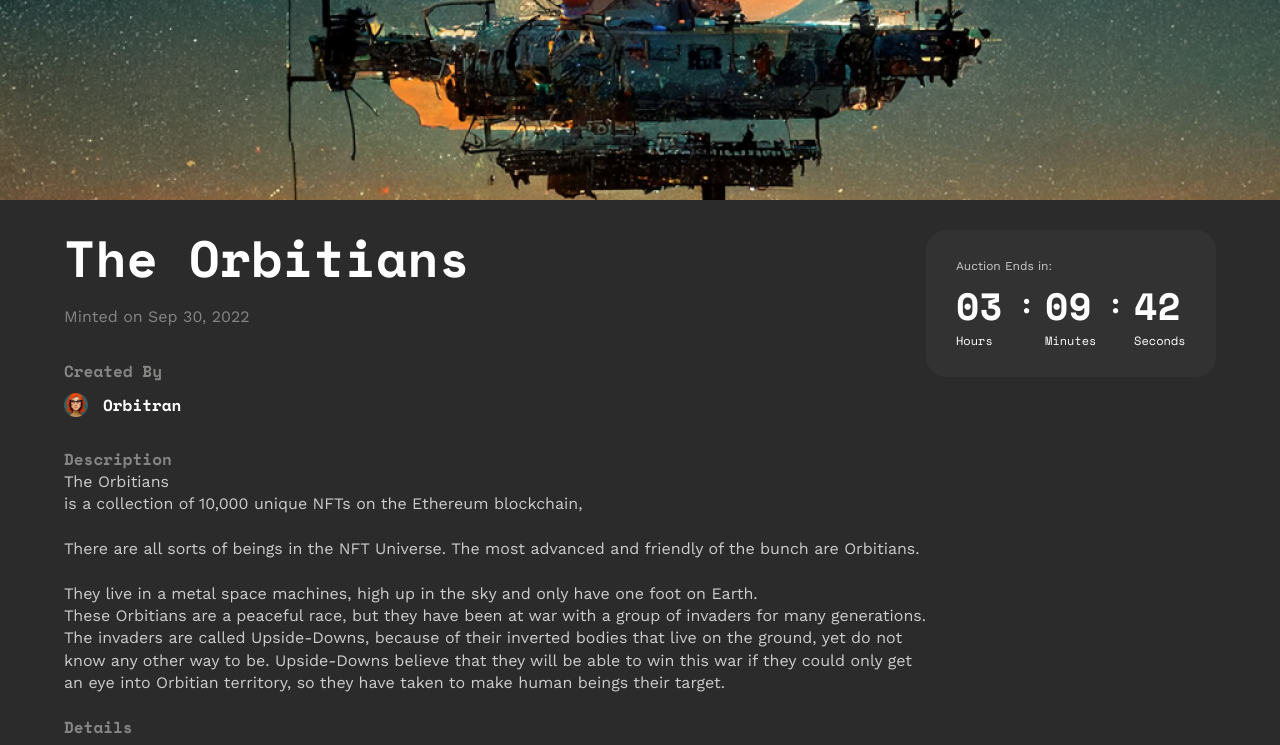
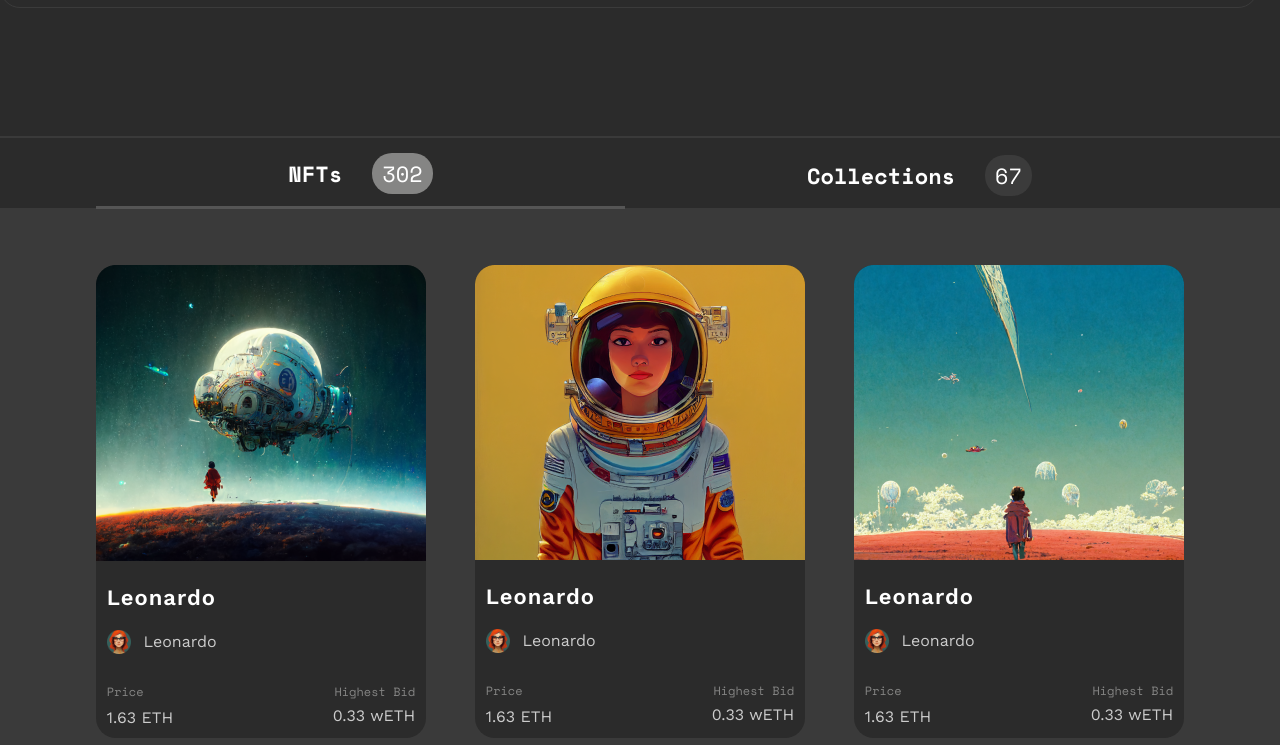
Before and after one commit to Victor-B-S/NFT-Marketplace, a React (Vite) app: page /marketplace in a window 1280 px wide. Shown: the part 460-1205 px from the top of the page. Built offline with nearby package versions, Linux system fonts and the light colour scheme.

Commit message:
Nft-Page e MarketPlace Finalizados

```diff
--- a/src/App.jsx
+++ b/src/App.jsx
@@ -12,11 +12,14 @@ import Navbar from './components/Navbar/navbar';
 
 export default function App() {
   return (
-    <>
-    <Navbar />
-    <NftPage />
-
-    </>
+    <Routes>
+      <Route path="/" element={<Homepage />} />
+      <Route path='/artist-page' element={<ArtistPageLink />}/>
+      <Route path='/marketplace' element={<MarketplaceLink />}/>
+      <Route path='/create-account' element={<Account forWhat='Create'/>}/>
+      <Route path='/connect-wallet' element={<Account forWhat='Connect'/>}/>
+      <Route path='/ranking' element={<Ranking/>}/>
+    </Routes>
   )
 }
 /* <Routes>
--- a/src/Marketplace.jsx
+++ b/src/Marketplace.jsx
@@ -2,6 +2,7 @@ import Card from "./components/UI/Card";
 import classes from "./Marketplace.module.css";
 import { imagePaths } from "./components/UI/imagePaths";
 import { useEffect, useState } from "react";
+import CardsList from "./components/UI/CardsList";
 
 
 function Marketplace() {
@@ -42,32 +43,28 @@ function Marketplace() {
           </div>
         </div>
       </div>
+      <div className={classes.marketLine}></div>
 
       <div className={classes.marketContainer}>
         <div className={classes.marketFlex}>
           <div className={classes.marketFilter}>
-            <div className={classes.marketFilterNfts}>
+            <div className={`${classes.marketFilter} ${classes.marketFilterActive}`}>
               <span>NFTs</span>
               <span>302</span>
             </div>
-            <div className={classes.marketFilterCollections}>
+            <div className={classes.marketFilter}>
               <span>Collections</span>
               <span>67</span>
             </div>
           </div>
         </div>
       </div>
-      <div className={classes.marketContainer}>
-        <div className={classes.marketFlex}>
-          <div className={classes.gridCard}>
-            {imagePaths
-              .slice(0, numCards)
-              .map((path, index) => (
-                <Card key={index} cardImg={path} />
-              ))}
-          </div>
-        </div>
+      <div className={classes.marketCards}>
+        <CardsList Page={"MarketPlace"} />
+
       </div>
+
+
     </>
   );
 }
--- a/src/Marketplace.module.css
+++ b/src/Marketplace.module.css
@@ -1,28 +1,7 @@
-.marketContainer {
-  display: grid;
-  grid-template-columns: 15% 70% 15%;
-  position: relative;
+.marketCards{
+  background: #3a3a3a;
 }
 
-.marketContainer:nth-child(2) {
-  padding-top: 25px;
-  border-top: 2px solid #3a3a3a;
-}
-
-.marketContainer:nth-child(3) {
-  background: var(--background-secondary, #3b3b3b);
-  display: flex;
-  justify-content: center;
-  justify-items: center;
-}
-
-.marketFlex {
-  grid-column: 2;
-}
-
-.marketFlex:nth-child(3) {
-  display: grid;
-}
 
 .marketSearch {
   margin: 10% 0;
@@ -62,7 +41,6 @@
   background-position-x: 96%;
 }
 
-
 .marketFilter {
   display: grid;
   grid-template-columns: 1fr 1fr;
@@ -71,65 +49,57 @@
   height: 4rem;
   font-family: var(--font-family-work_sans);
   font-size: var(--font-size-l);
+  width: 85%;
+  margin: 0 auto;
 }
 
-.marketFilterNfts {
+.marketFilter {
   display: flex;
-  color: var(--white, #fff);
-  border-bottom: 3px solid #5d5d5d;
+  color: var(--caption-label-text, #858584);
   justify-content: center;
-  padding-bottom: 20px;
+  height: 65px;
   align-items: center;
-  width: 100%;
+  width: 85%;
   gap: 30px;
+
 }
 
-.marketFilterNfts span:nth-child(1) {
+.marketFilterActive{
+  color: var(--white, #fff);
+  border-bottom: 3px solid #555555;
+}
+
+.marketFilter .marketFilterActive span:nth-child(2) {
+  background: var(--background-secondary, #858584);
+}
+
+.marketFilter span:nth-child(1) {
   font-weight: 600;
 }
 
-.marketFilterNfts span:nth-child(2) {
-  background-color: #858584;
-  font-family: var(--font-family-space_mono);
-  border-radius: 20px;
-  padding: 4px 10px;
-}
-
-.marketFilterCollections {
-  display: flex;
-  color: var(--caption-label-text, #858584);
-  justify-content: center;
-  padding-bottom: 20px;
-  align-items: center;
-  width: 100%;
-  gap: 30px;
-}
-
-.marketFilterCollections span:nth-child(1) {
-  font-weight: 600;
-}
-
-.marketFilterCollections span:nth-child(2) {
+.marketFilter span:nth-child(2) {
   background: var(--background-secondary, #3b3b3b);
   font-family: var(--font-family-space_mono);
   border-radius: 20px;
   padding: 4px 10px;
 }
 
-.gridCard {
-  display: grid;
-  grid-template-columns: 1fr 1fr 1fr;
-  gap: 25px;
-  grid-auto-flow: row;
-  margin-top: 10%;
-  justify-items: center;
-  margin: 10% 20px 0 20px;
+.marketLine{
+  width: 100%;
+  height: 2px;
+  background: #3a3a3a;
+  margin-bottom: 5px;
 }
 
 
-@media (max-width: 768px) {
-  .gridCard {
-    grid-template-columns: 1fr 1fr;
+@media (max-width: 765px){
+  .marketFilter {
+    height: 55px;
+    font-size: 1rem;
+  }
+  .marketFilter span:nth-child(2) {
+
+    padding: 3px 10px;
   }
 }
 
@@ -151,19 +121,16 @@
   }
 
   .marketFilter {
-    height: 2.65rem;
-    font-size: 1.1rem;
+    height: 55px;
+    font-size: 1rem;
   }
 
-  .marketFilterNfts span:nth-child(2) {
+  .marketFilter span:nth-child(2) {
     display: none;
   }
 
-  .marketFilterCollections span:nth-child(2) {
-    display: none;
+  .marketSearch input {
+    font-size: 1rem;
   }
 
-  .gridCard {
-    grid-template-columns: 1fr;
-  }
 }
--- a/src/components/UI/CardsList.module.css
+++ b/src/components/UI/CardsList.module.css
@@ -27,9 +27,9 @@
     grid-template-columns: 1fr 1fr 1fr;
     gap: 25px;
     grid-auto-flow: row;
-    margin-top: 10%;
+    padding: 5% 0;
     justify-items: center;
-    margin: 10% 20px 0 20px;
+    margin: 0 20px 0 20px;
   }
 
 
--- a/src/pages/artistpage.jsx
+++ b/src/pages/artistpage.jsx
@@ -8,7 +8,7 @@ export default function ArtistPageLink() {
     <>
         <Navbar />
         <ArtistPage />
-        <Footer />
+
     </>
   )
 }
--- a/src/pages/connect.jsx
+++ b/src/pages/connect.jsx
@@ -8,7 +8,7 @@ export default function (props) {
         <div>
             <Navbar />
             <Account forWhat={props.forWhat} />
-            <Footer />
+
         </div>
     )
 }
--- a/src/pages/homepage.jsx
+++ b/src/pages/homepage.jsx
@@ -10,7 +10,7 @@ export default function () {
       <Navbar />
       <BrowseCateg />
       <HowWorks />
-      <Footer />
+
     </div>
   )
 }
--- a/src/pages/marketplace.jsx
+++ b/src/pages/marketplace.jsx
@@ -8,7 +8,7 @@ export default function MarketplaceLink() {
     <>
         <Navbar />
         <Marketplace />
-        <Footer />
+
     </>
   )
 }
--- a/src/pages/rank.jsx
+++ b/src/pages/rank.jsx
@@ -7,7 +7,7 @@ export default function Rank() {
     <>
         <Navbar />
         <Ranking />
-        <Footer />
+
     </>
   )
 }
```
